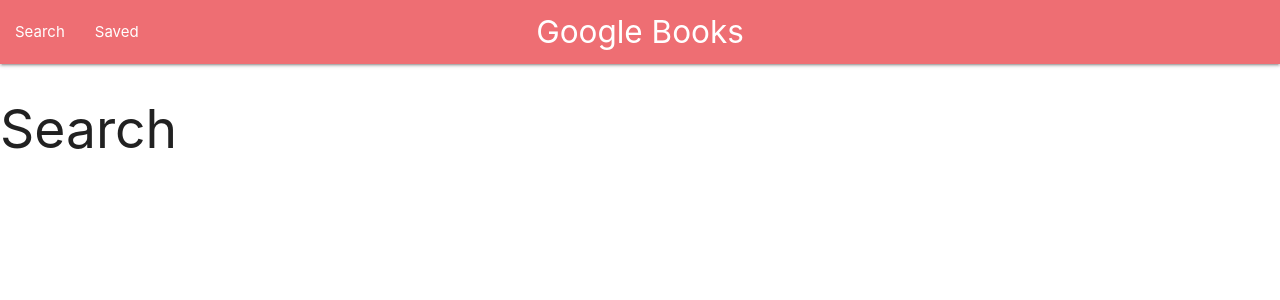
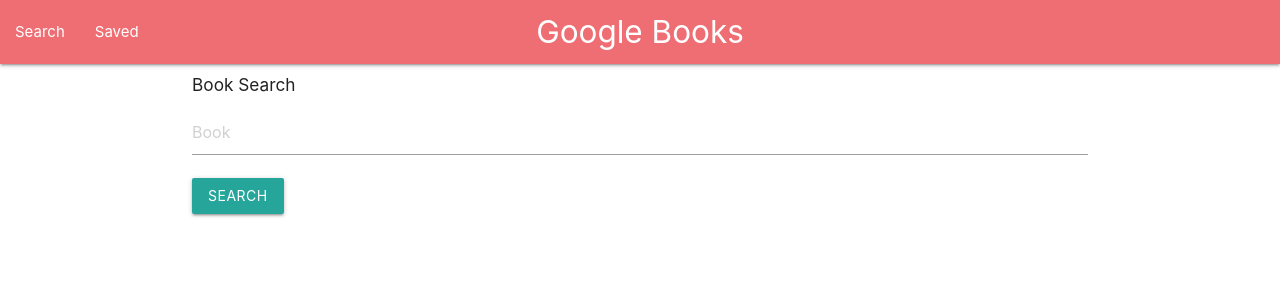
Before and after one commit to SEGH/bookSearch, a React (Create React App) app in the folder client/: page / in a window 1280 px wide. Shown: the top 300 px of the page. Built offline with nearby package versions, Linux system fonts and the light colour scheme.

Commit message:
Added searchbar

```diff
--- /dev/null
+++ b/client/src/components/Searchbar.js
@@ -0,0 +1,13 @@
+import React from "react";
+import "materialize-css";
+import { TextInput, Button } from "react-materialize";
+
+export default function Searchbar() {
+    return (
+        <section>
+            <h6>Book Search</h6>
+            <TextInput placeholder="Book" />
+            <Button node="button">Search</Button>
+        </section>
+    );
+}
--- a/client/src/components/pages/Search.js
+++ b/client/src/components/pages/Search.js
@@ -1,7 +1,10 @@
 import React from "react";
+import Searchbar from "../Searchbar";
 
 export default function Search() {
     return (
-        <h2>Search</h2>
+        <main className="container">
+            <Searchbar />
+        </main>
     );
 }
```
